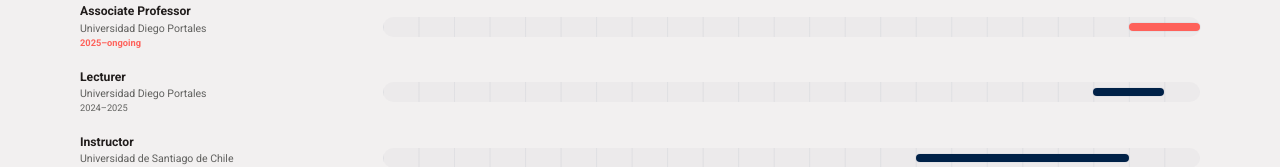
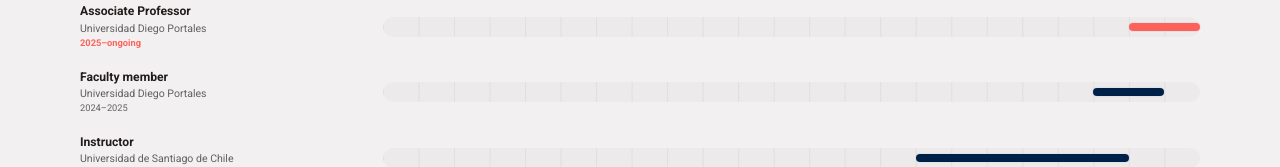
Before and after one commit to bgonzalezbustamante/academic-website, a Next.js app: page /trajectory in a window 1280 px wide. Shown: the part 638-805 px from the top of the page. Built offline with nearby package versions, Linux system fonts and the light colour scheme; no server answers; some icons are missing.

Commit message:
Update trajectory.ts

```diff
--- a/content/trajectory.ts
+++ b/content/trajectory.ts
@@ -47,7 +47,7 @@ export const trajectoryItems: TrajectoryItem[] = [
     category: 'faculty',
   },
   {
-    role: 'Lecturer',
+    role: 'Faculty member',
     institution: 'Universidad Diego Portales',
     startYear: 2024,
     endYear: 2025,
```
